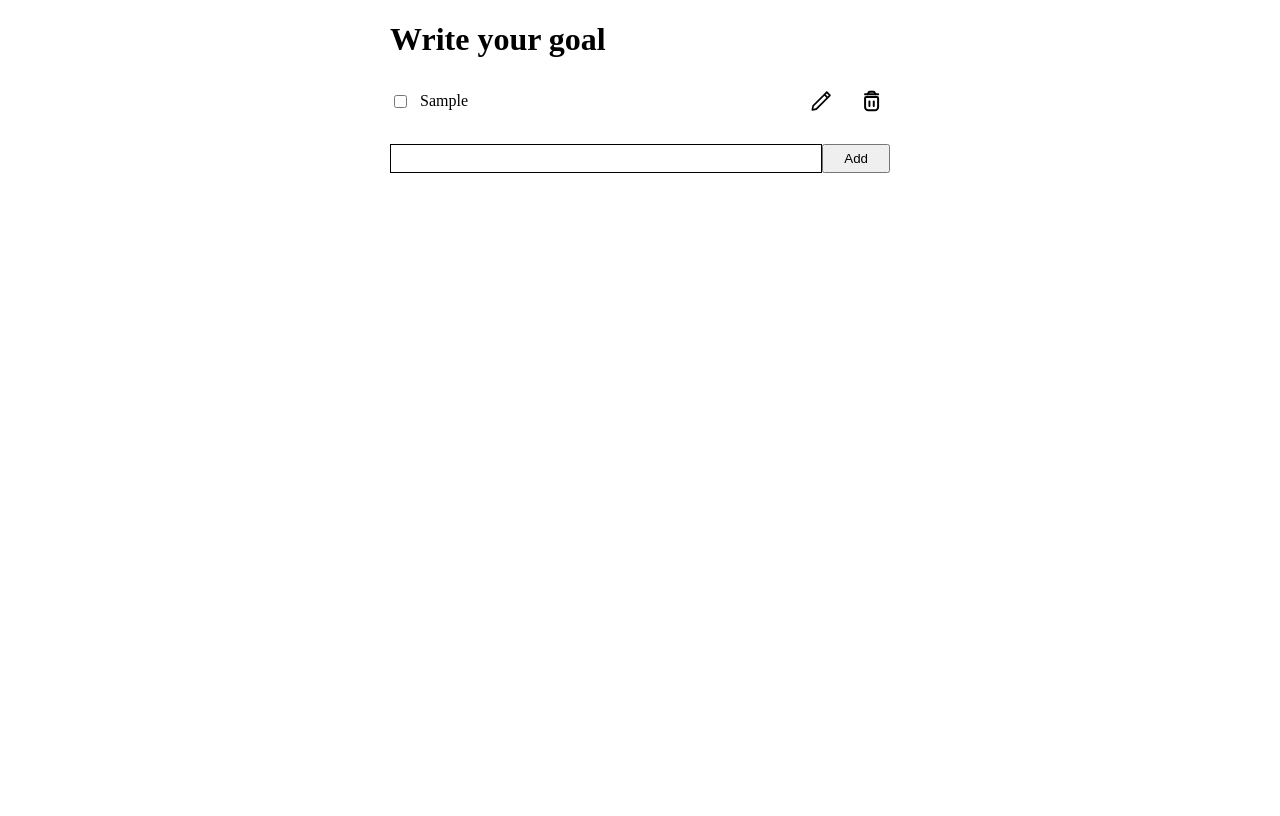
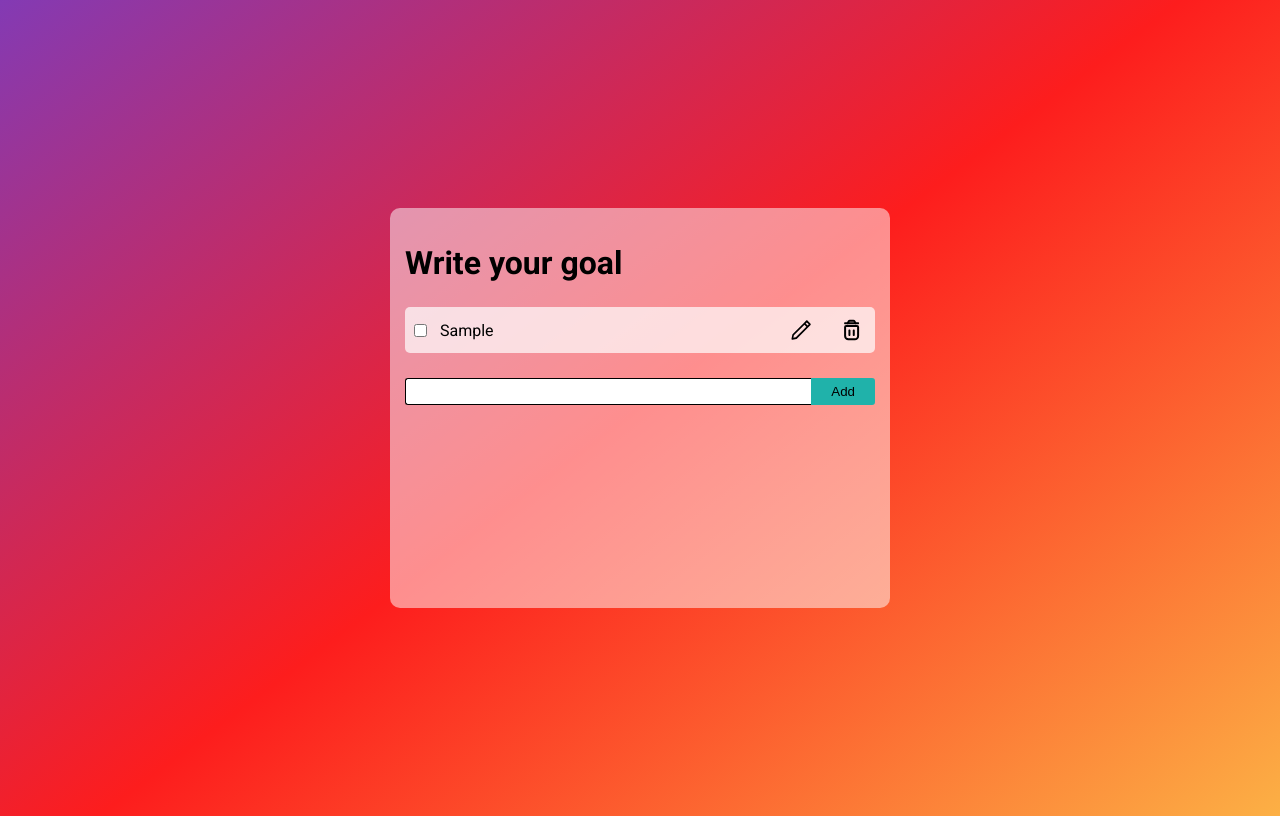
Before and after one commit to eguire/todo-list, a plain HTML site: page index.html in a window 1280 px wide. Both pictures are taken after typing "Sample" into the empty fields and a click on the button "Add". Drawn offline with Linux system fonts and the light colour scheme.

Commit message:
new style

```diff
--- a/css/style.css
+++ b/css/style.css
@@ -4,10 +4,31 @@
 	box-sizing: border-box;
 }
 
+html,
+body {
+	min-height: 100vh;
+}
+
+body {
+	display: flex;
+	justify-content: center;
+	align-items: center;
+
+	background: rgb(131,58,180);
+	background: linear-gradient(143deg, rgba(131,58,180,1) 0%, rgba(253,29,29,1) 50%, rgba(252,176,69,1) 100%);
+
+	font-family: 'Roboto', sans-serif;
+}
+
 .container {
 	max-width: 500px;
+	min-height: 400px;
 	width: 100%;
 	margin: 0 auto;
+	padding: 15px;
+
+	background-color: rgba(255, 255, 255, 0.5);
+	border-radius: 10px;
 }
 
 .title {
@@ -25,10 +46,14 @@
 	display: flex;
 	justify-content: space-between;
 	align-items: center;
+	padding: 5px;
+
+	background-color: rgba(255, 255, 255, 0.7);
+	border-radius: 5px;
 }
 
 .list__item:not(:last-child) {
-	margin-bottom: 15px;
+	margin-bottom: 10px;
 }
 
 .list__label {
@@ -70,9 +95,12 @@
 	transition: background-color 0.3s;
 }
 
-.list__delete-btn:hover,
+.list__delete-btn:hover {
+	background-color: rgba(253,29,29, 0.6);
+}
+
 .list__set-btn:hover {
-	background-color: #F8F8FF;
+	background-color: rgba(0, 128, 0, 0.6);
 }
 
 .list__delete-btn {
@@ -112,7 +140,10 @@
 	top: -7px;
 	left: 15px;
 
+	padding: 2px;
+
 	background-color: #fff;
+	border-radius: 2px;
 
 	color: red;
 	font-size: 12px;
@@ -124,10 +155,18 @@
 	width: 100%;
 	padding: 5px;
 	border: 1px solid #000;
+	border-right: 0;
+
+	border-top-left-radius: 3px;
+	border-bottom-left-radius: 3px;
 }
 
 .row__button {
 	padding: 5px 20px 5px;
+	border: 0;
 
+	border-top-right-radius: 3px;
+	border-bottom-right-radius: 3px;
+	background-color: #20B2AA;
 	cursor: pointer;
 }
--- a/index.html
+++ b/index.html
@@ -1,11 +1,16 @@
 <!DOCTYPE html>
 <html lang="en">
+
 <head>
 	<meta charset="UTF-8">
 	<meta name="viewport" content="width=device-width, initial-scale=1.0">
-	<title>ToDo List</title>
+	<title>To-Do List</title>
+	<link rel="preconnect" href="https://fonts.googleapis.com">
+	<link rel="preconnect" href="https://fonts.gstatic.com" crossorigin>
+	<link href="https://fonts.googleapis.com/css2?family=Roboto:wght@400;700&display=swap" rel="stylesheet">
 	<link rel="stylesheet" href="css/style.css">
 </head>
+
 <body>
 	<div class="container">
 		<h1 class="title">Write your goal</h1>
@@ -20,4 +25,5 @@
 
 	<script src="js/script.js"></script>
 </body>
+
 </html>
--- a/js/script.js
+++ b/js/script.js
@@ -136,7 +136,7 @@ window.addEventListener('DOMContentLoaded', () => {
 
 	function checkEmptyItems() {
 		const goals = goalsArray.map(item => item.text),
-			listItems = document.querySelectorAll('.list__item');
+					listItems = document.querySelectorAll('.list__item');
 
 		goals.forEach((goal, i) => {
 			if (goal === '') {
```
